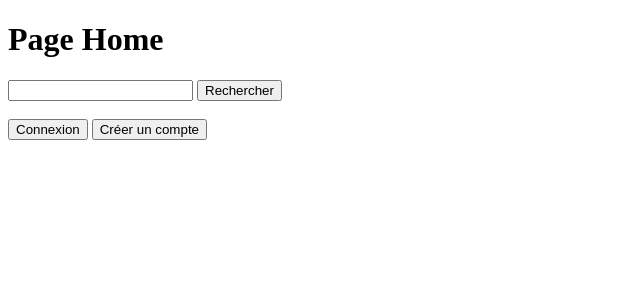
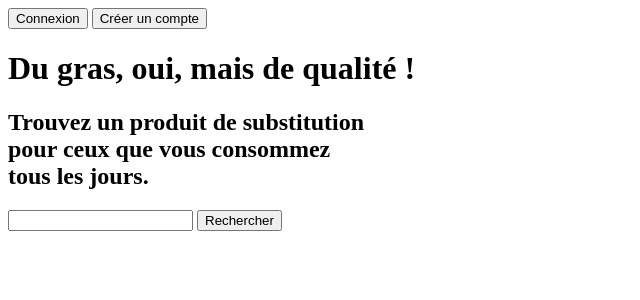
Before and after one commit to thierrychappuis/my-selenium-example, a Django app: page / in a window 1280 px wide. Shown: the top 300 px of the page, without its empty margins (0-640 px from the left). Run offline with Django 3.2, Linux system fonts and the light colour scheme.

Commit message:
Add text template

```diff
--- a/products/templates/products/result_search.html
+++ b/products/templates/products/result_search.html
@@ -3,7 +3,8 @@
 {% block content %}
 <h1>Résultat de recherche:</h1>
 {% include "pur_beurre/search_box.html" %}
-
+<br>
+<h2>Vous pouvez remplacer cet aliment par :</h2>
 <ul>
     {% for product in substituts %}
         <li>{{ product }} </li>
--- a/products/urls.py
+++ b/products/urls.py
@@ -7,4 +7,5 @@ app_name = "products"
 
 urlpatterns = [
     path("", views.result_search, name="result_search"),
+    path("", views.product_sheet, name="product_sheet"),
 ]
--- a/products/views.py
+++ b/products/views.py
@@ -1,7 +1,7 @@
 from django.shortcuts import render
 from products.models import Product
 
-# Create your views here.
+
 def result_search(request):
     result = None
     try:
@@ -13,3 +13,6 @@ def result_search(request):
         print('Pas de requête')
 
     return render(request, 'products/result_search.html', {'substituts': substituts})
+
+def product_sheet(request):
+    pass
--- a/templates/pur_beurre/home.html
+++ b/templates/pur_beurre/home.html
@@ -2,9 +2,10 @@
 
 {% block content %}
 
-<h1>Page Home</h1>
-
+{% include "pur_beurre/menu.html" %}
+<h1>Du gras, oui, mais de qualité !</h1>
+<h2>Trouvez un produit de substitution <br>pour ceux que vous consommez <br>tous les jours.</h2>
 {% include "pur_beurre/search_box.html" %}
 <br>
-{% include "pur_beurre/menu.html" %}
+
 {% endblock content %}
```
